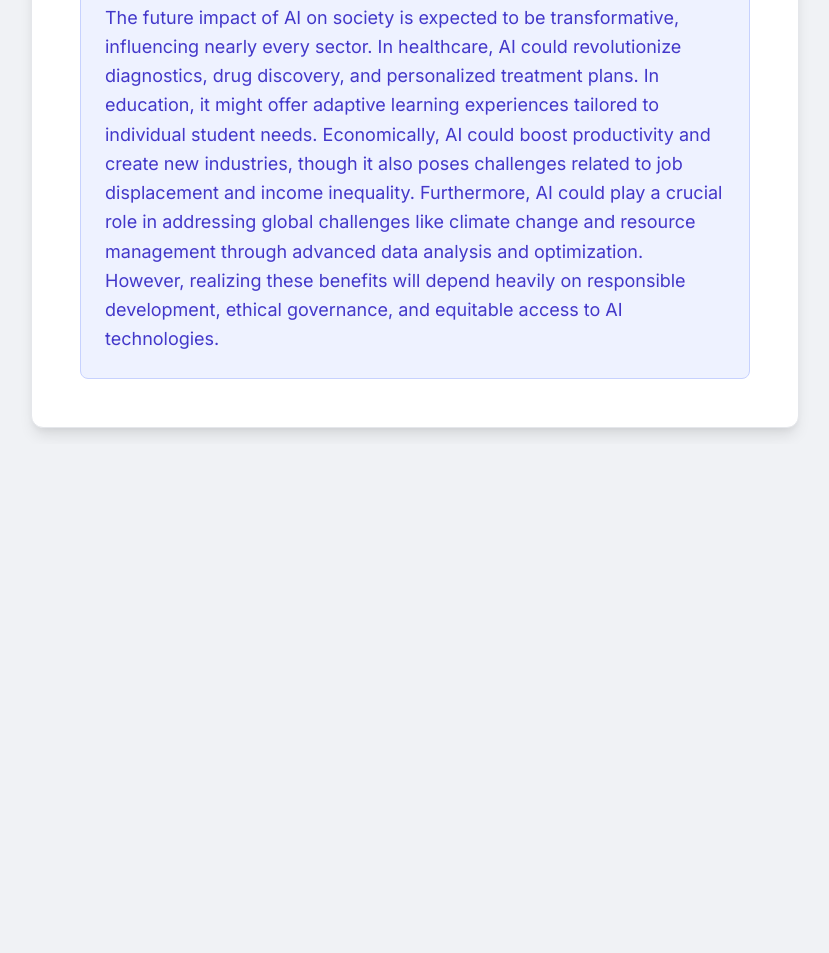
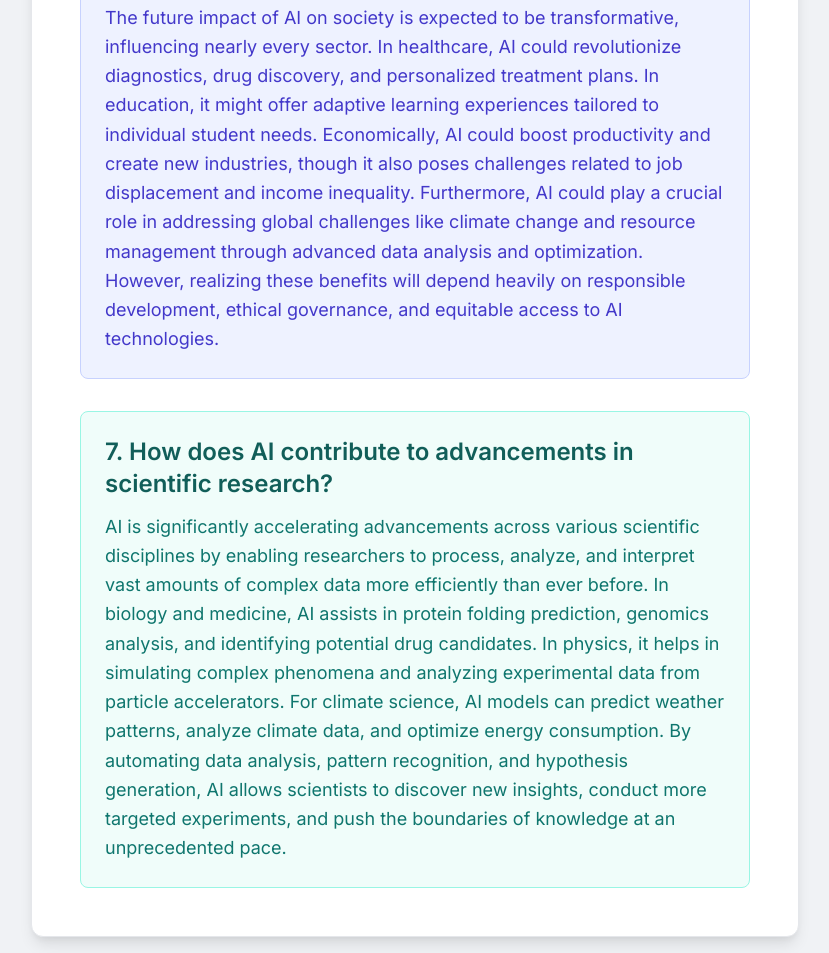
Before and after one commit to alokagarwal565/sample_link_for_testing, a plain HTML site: page index.html in a window 1280 px wide. Shown: the part 2315-3268 px from the top of the page, without its empty margins (225-1054 px from the left). Before the commit the page ends 2759 px from the top, so only its background shows below. Drawn offline with nearby package versions, Linux system fonts and the light colour scheme.

Commit message:
Update index.html

```diff
--- a/index.html
+++ b/index.html
@@ -68,11 +68,19 @@
             </p>
         </div>
 
-        <!-- New Question 6 -->
-        <div class="p-6 bg-indigo-50 rounded-lg border border-indigo-200">
+        <!-- Question 6 -->
+        <div class="mb-8 p-6 bg-indigo-50 rounded-lg border border-indigo-200">
             <h2 class="text-2xl font-semibold mb-3 text-indigo-800">6. What is the potential future impact of AI on society?</h2>
             <p class="text-lg leading-relaxed text-indigo-700">
                 The future impact of AI on society is expected to be transformative, influencing nearly every sector. In healthcare, AI could revolutionize diagnostics, drug discovery, and personalized treatment plans. In education, it might offer adaptive learning experiences tailored to individual student needs. Economically, AI could boost productivity and create new industries, though it also poses challenges related to job displacement and income inequality. Furthermore, AI could play a crucial role in addressing global challenges like climate change and resource management through advanced data analysis and optimization. However, realizing these benefits will depend heavily on responsible development, ethical governance, and equitable access to AI technologies.
+            </p>
+        </div>
+
+        <!-- New Question 7 -->
+        <div class="p-6 bg-teal-50 rounded-lg border border-teal-200">
+            <h2 class="text-2xl font-semibold mb-3 text-teal-800">7. How does AI contribute to advancements in scientific research?</h2>
+            <p class="text-lg leading-relaxed text-teal-700">
+                AI is significantly accelerating advancements across various scientific disciplines by enabling researchers to process, analyze, and interpret vast amounts of complex data more efficiently than ever before. In biology and medicine, AI assists in protein folding prediction, genomics analysis, and identifying potential drug candidates. In physics, it helps in simulating complex phenomena and analyzing experimental data from particle accelerators. For climate science, AI models can predict weather patterns, analyze climate data, and optimize energy consumption. By automating data analysis, pattern recognition, and hypothesis generation, AI allows scientists to discover new insights, conduct more targeted experiments, and push the boundaries of knowledge at an unprecedented pace.
             </p>
         </div>
     </div>
```
